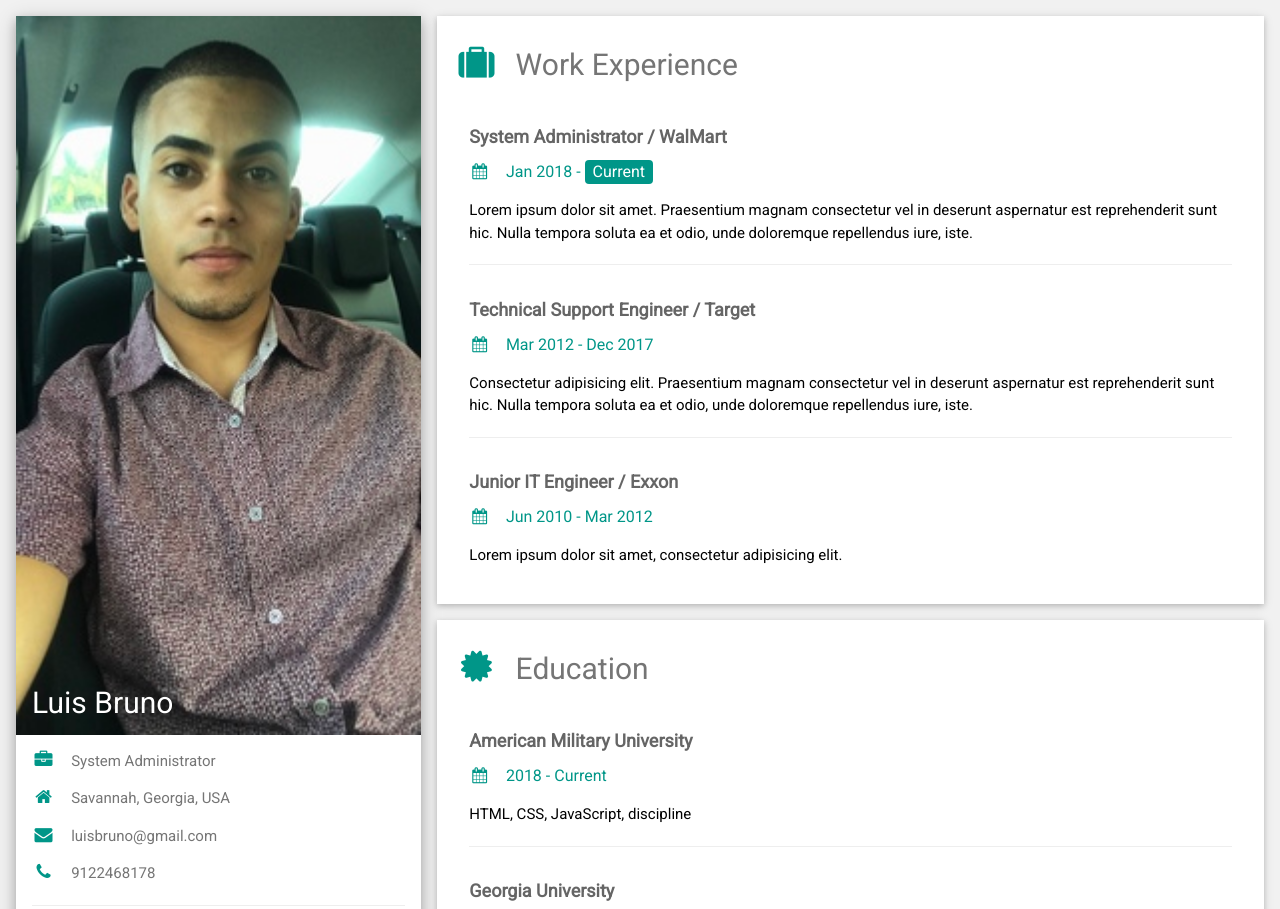
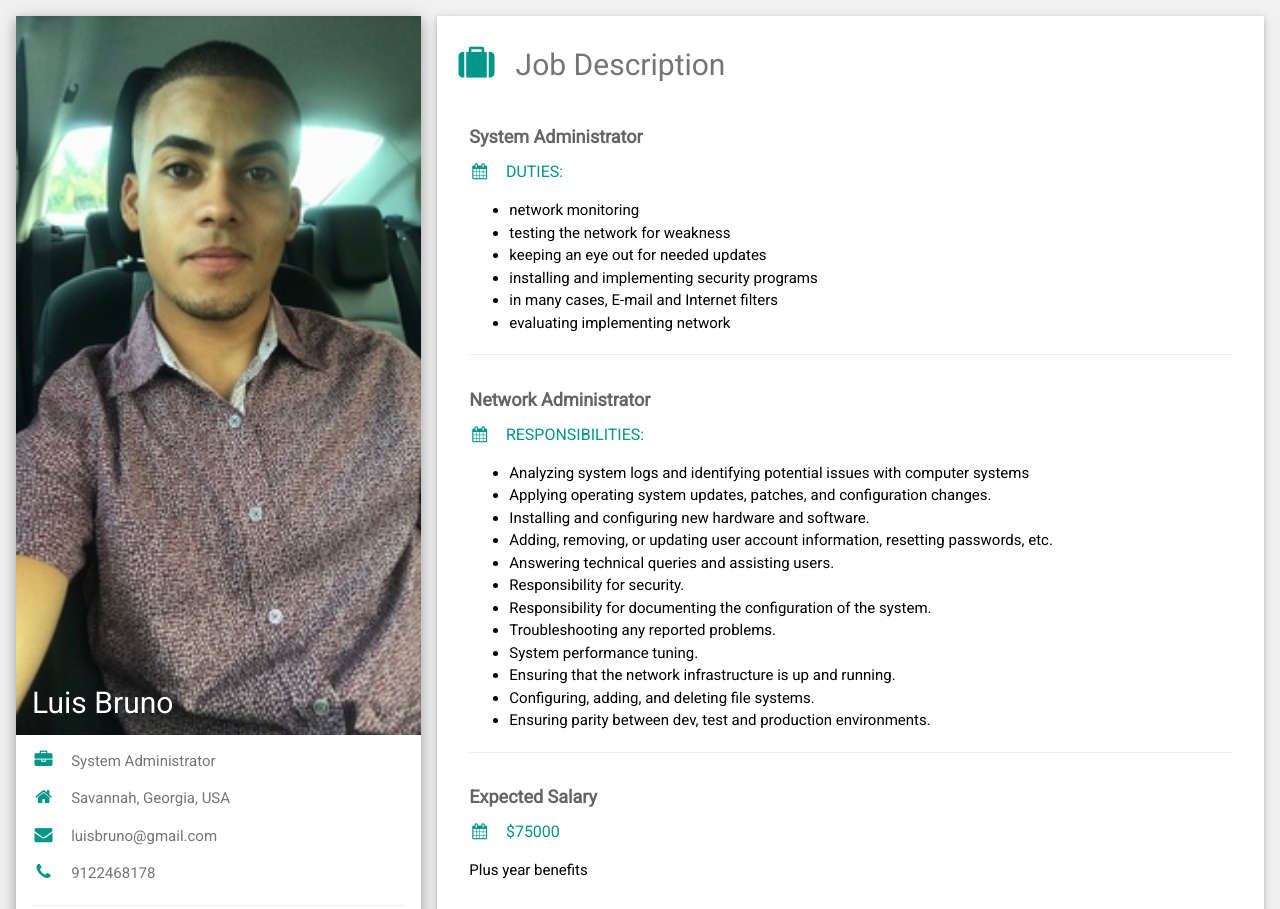
Before and after one commit to tpsprogrammist/cvLuisBruno, a plain HTML site: page index.html in a window 1280 px wide. Shown: the top 909 px of the page. Drawn offline with Linux system fonts and the light colour scheme.

Commit message:
add img js rollover and htmpl pages and content job desc

```diff
--- a/index.html
+++ b/index.html
@@ -1,5 +1,6 @@
 <!DOCTYPE html>
 <html>
+<head>
 <title>Luis Bruno - System Administrator</title>
 <meta charset="UTF-8">
 <meta name="viewport" content="width=device-width, initial-scale=1">
@@ -11,6 +12,18 @@
 <style>
 html,body,h1,h2,h3,h4,h5,h6 {font-family: "Roboto", sans-serif}
 </style>
+<script type="text/javascript">
+	function switchImg() {
+		document.getElementById("avatar").src="img/IMG_7552.jpg";
+	}
+
+	function backImg() {
+		document.getElementById("avatar").src="img/Luisme.jpg";
+	}
+
+
+</script>
+</head>
 <body class="w3-light-grey">
 
 <!-- Page Container -->
@@ -24,7 +37,9 @@ html,body,h1,h2,h3,h4,h5,h6 {font-family: "Roboto", sans-serif}
 
       <div class="w3-white w3-text-grey w3-card-4">
         <div class="w3-display-container">
-          <img src="img/Luisme.jpg" style="width:100%" alt="Avatar">
+        	<a class="avatarImg" onmouseover="switchImg()" onmouseout="backImg()">
+          		<img id="avatar" src="img/Luisme.jpg" style="width:100%" alt="Avatar">
+      		</a>
           <div class="w3-display-bottomleft w3-container w3-text-black">
             <h2>Luis Bruno</h2>
           </div>
@@ -81,23 +96,56 @@ html,body,h1,h2,h3,h4,h5,h6 {font-family: "Roboto", sans-serif}
     <div class="w3-twothird">
 
       <div class="w3-container w3-card w3-white w3-margin-bottom">
-        <h2 class="w3-text-grey w3-padding-16"><i class="fa fa-suitcase fa-fw w3-margin-right w3-xxlarge w3-text-teal"></i>Work Experience</h2>
+        <h2 class="w3-text-grey w3-padding-16"><i class="fa fa-suitcase fa-fw w3-margin-right w3-xxlarge w3-text-teal"></i>Job Description</h2>
         <div class="w3-container">
-          <h5 class="w3-opacity"><b>System Administrator / WalMart </b></h5>
-          <h6 class="w3-text-teal"><i class="fa fa-calendar fa-fw w3-margin-right"></i>Jan 2018 - <span class="w3-tag w3-teal w3-round">Current</span></h6>
-          <p>Lorem ipsum dolor sit amet. Praesentium magnam consectetur vel in deserunt aspernatur est reprehenderit sunt hic. Nulla tempora soluta ea et odio, unde doloremque repellendus iure, iste.</p>
+          <h5 class="w3-opacity"><b>System Administrator </b></h5>
+          <h6 class="w3-text-teal"><i class="fa fa-calendar fa-fw w3-margin-right"></i>DUTIES:</h6>
+          <p>
+          	<ul>
+          		<li>network monitoring</li>
+          		<li>testing the network for weakness</li>
+          		<li>keeping an eye out for needed updates</li>
+          		<li>installing and implementing security programs</li>
+          		<li>in many cases, E-mail and Internet filters</li>
+          		<li>evaluating implementing network</li>
+          	</ul>
+          	</p>
           <hr>
         </div>
         <div class="w3-container">
-          <h5 class="w3-opacity"><b>Technical Support Engineer / Target</b></h5>
-          <h6 class="w3-text-teal"><i class="fa fa-calendar fa-fw w3-margin-right"></i>Mar 2012 - Dec 2017</h6>
-          <p>Consectetur adipisicing elit. Praesentium magnam consectetur vel in deserunt aspernatur est reprehenderit sunt hic. Nulla tempora soluta ea et odio, unde doloremque repellendus iure, iste.</p>
+          <h5 class="w3-opacity"><b>Network Administrator</b></h5>
+          <h6 class="w3-text-teal"><i class="fa fa-calendar fa-fw w3-margin-right"></i>RESPONSIBILITIES:</h6>
+          <p><ul>
+          	<li>Analyzing system logs and identifying potential issues with computer systems</li>
+          	<li>
+Applying operating system updates, patches, and configuration changes.
+</li>
+          	<li>Installing and configuring new hardware and software.
+</li>
+          	<li>Adding, removing, or updating user account information, resetting passwords, etc.</li>
+          	<li>
+Answering technical queries and assisting users.
+</li>
+          	<li>Responsibility for security.
+</li>
+          	<li>Responsibility for documenting the configuration of the system.
+</li>
+          	<li>Troubleshooting any reported problems.
+</li>
+          	<li>System performance tuning.</li>
+          	<li>
+Ensuring that the network infrastructure is up and running.</li>
+          	<li>
+Configuring, adding, and deleting file systems.</li>
+          	<li>
+Ensuring parity between dev, test and production environments.</li>
+          </ul></p>
           <hr>
         </div>
         <div class="w3-container">
-          <h5 class="w3-opacity"><b>Junior IT Engineer / Exxon</b></h5>
-          <h6 class="w3-text-teal"><i class="fa fa-calendar fa-fw w3-margin-right"></i>Jun 2010 - Mar 2012</h6>
-          <p>Lorem ipsum dolor sit amet, consectetur adipisicing elit. </p><br>
+          <h5 class="w3-opacity"><b>Expected Salary</b></h5>
+          <h6 class="w3-text-teal"><i class="fa fa-calendar fa-fw w3-margin-right"></i>$75000</h6>
+          <p>Plus year benefits</p><br>
         </div>
       </div>
 
```
Also changed, not shown: Gallery.html (added), form.html (added), img/IMG_7552.jpg (added), media.html (added), table.html (added).
